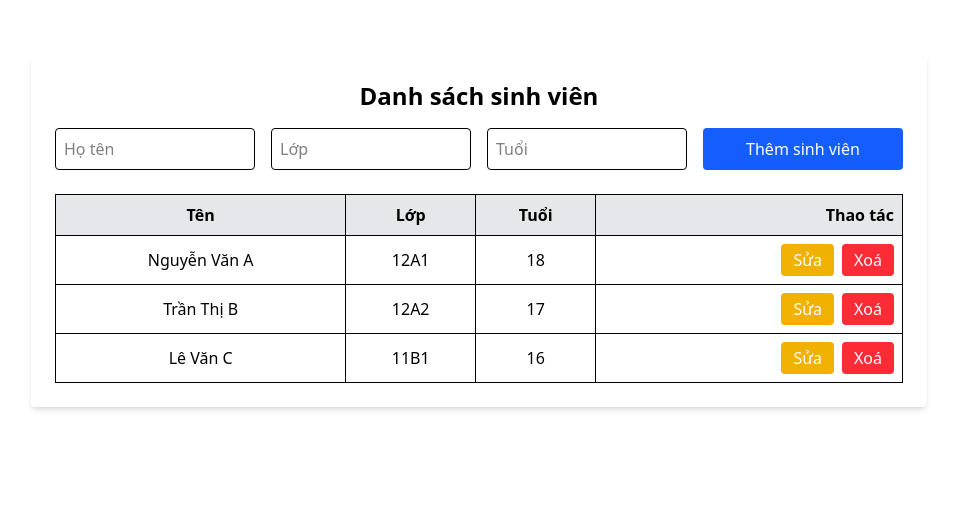
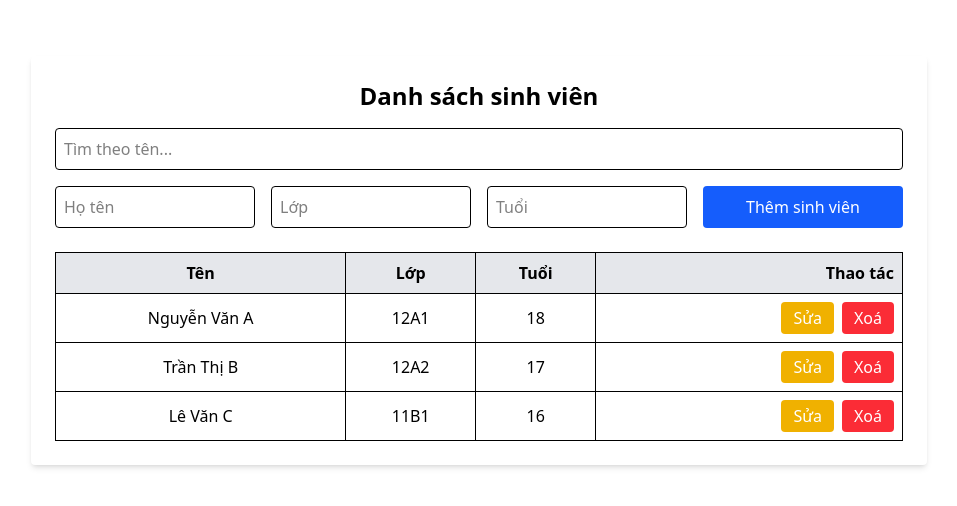
Before and after one commit to EricMai2112/react-kiemtra, a React (Vite) app: page / in a window 1280 px wide. Shown: the top 506 px of the page, without its empty margins (161-1118 px from the left). Built offline with nearby package versions, Linux system fonts and the light colour scheme.

Commit message:
feat: tim kiem sinh vien theo ten

```diff
--- a/src/Components/SinhVien.jsx
+++ b/src/Components/SinhVien.jsx
@@ -10,6 +10,7 @@ export default function SinhVien() {
   const [newStudent, setNewStudent] = useState({ name: "", class: "", age: "" });
   const [editingId, setEditingId] = useState(null);
   const [editingStudent, setEditingStudent] = useState({ name: "", class: "", age: "" });
+  const [searchTerm, setSearchTerm] = useState("");
 
   const handleAddStudent = () => {
     const { name, class: studentClass, age } = newStudent;
@@ -44,9 +45,24 @@ export default function SinhVien() {
     setEditingStudent({ name: "", class: "", age: "" });
   };
 
+  const filteredStudents = students.filter((student) =>
+    student.name.toLowerCase().includes(searchTerm.toLowerCase())
+  );
+
   return (
     <div className="bg-white rounded shadow-md p-6 max-w-4xl mx-auto mt-6">
       <h1 className="text-2xl font-bold mb-4 text-center">Danh sách sinh viên</h1>
+
+      {/* Tìm kiếm */}
+      <div className="mb-4">
+        <input
+          type="text"
+          placeholder="Tìm theo tên..."
+          className="border p-2 rounded w-full"
+          value={searchTerm}
+          onChange={(e) => setSearchTerm(e.target.value)}
+        />
+      </div>
 
       {/* Form thêm sinh viên */}
       <div className="grid grid-cols-1 md:grid-cols-4 gap-4 mb-6">
@@ -80,7 +96,7 @@ export default function SinhVien() {
       </div>
 
       {/* Bảng sinh viên */}
-      {students.length > 0 ? (
+      {filteredStudents.length > 0 ? (
         <table className="w-full table-auto border border-gray-300">
           <thead className="bg-gray-200">
             <tr>
@@ -91,7 +107,7 @@ export default function SinhVien() {
             </tr>
           </thead>
           <tbody>
-            {students.map((student) => (
+            {filteredStudents.map((student) => (
               <tr key={student.id} className="text-center">
                 {editingId === student.id ? (
                   <>
@@ -164,7 +180,7 @@ export default function SinhVien() {
           </tbody>
         </table>
       ) : (
-        <p className="text-center text-gray-500 py-6">Không có sinh viên nào.</p>
+        <p className="text-center text-gray-500 py-6">Không tìm thấy sinh viên phù hợp.</p>
       )}
     </div>
   );
```
Also changed, not shown: MinhChung/AfterSearching.png (added), MinhChung/BeforeSearching.png (added).
